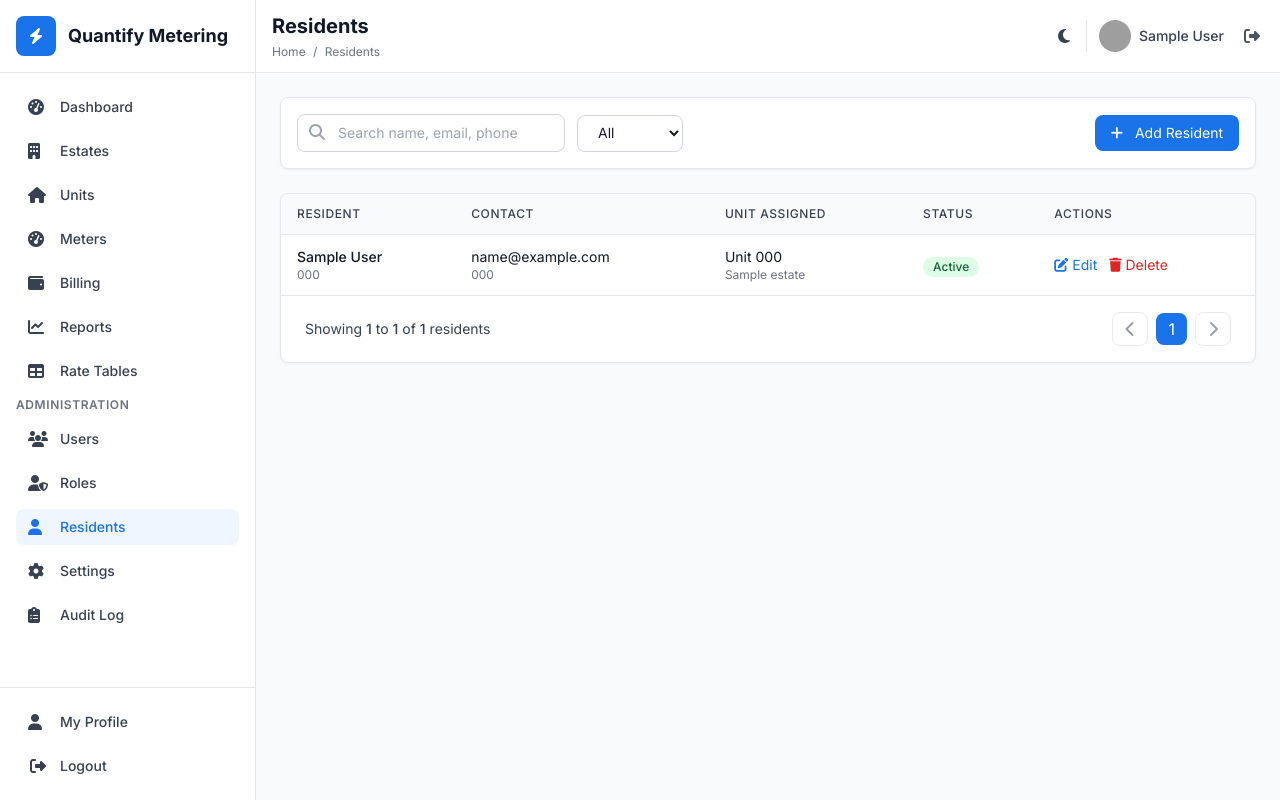
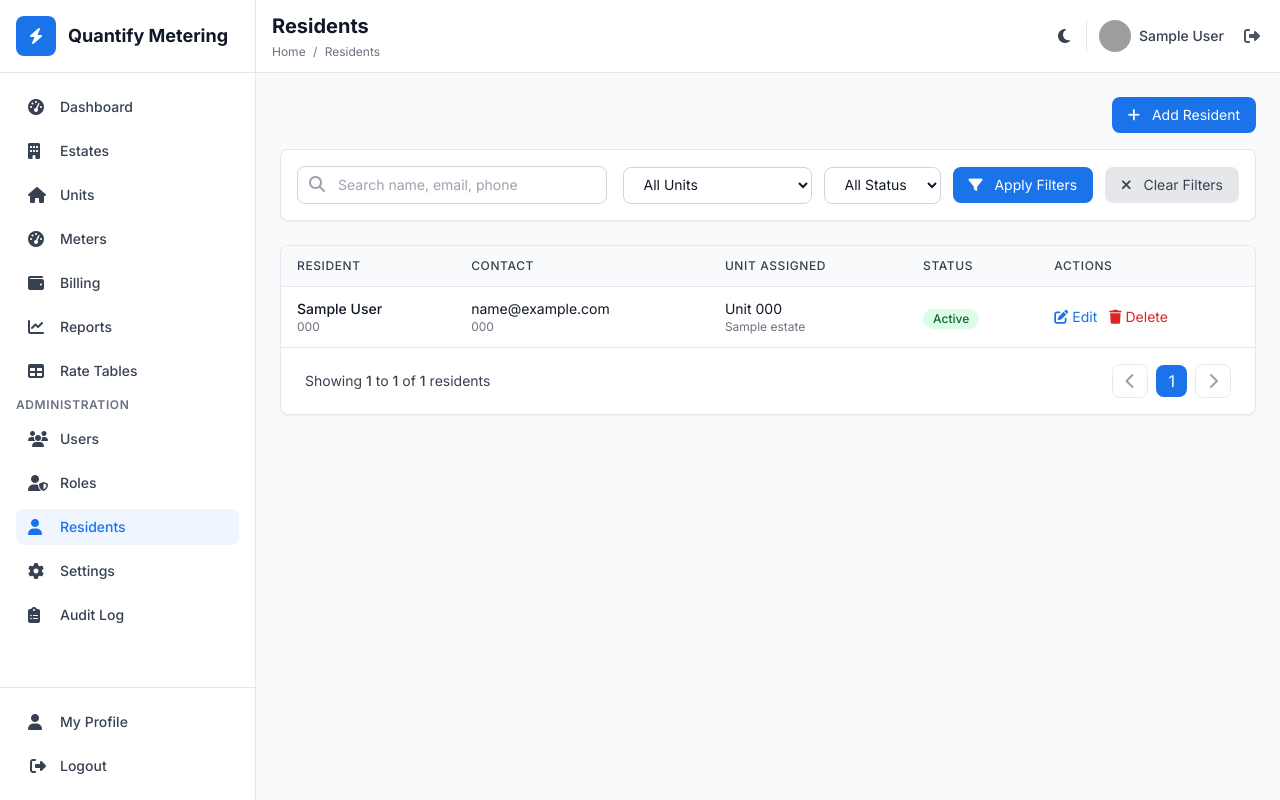
Before and after one commit to double-eye-za/QuantifyMeteringSystem, a Flask app: page /api/v1/residents in a window 1280 px wide. Run offline with Flask 3, Linux system fonts and the light colour scheme; a user stored in the database is signed in; tables that the repository leaves empty hold one stand-in row (values such as "Sample post"); some libraries are stand-ins or nearby versions; grey boxes are pictures that could not be loaded.

Commit message:
feat: enhance residents page by adding a search input, unit and status filters, and action buttons for applying and clearing filters, improving user experience and data management

```diff
--- a/app/templates/residents/residents.html
+++ b/app/templates/residents/residents.html
@@ -7,19 +7,81 @@
 <span>Residents</span>
 {% endblock %}
 {% block content %}
+  <!-- Header Row - Add Resident Button -->
+  <div class="flex justify-end mb-4">
+    <button
+      type="button"
+      onclick="showCreateResident()"
+      class="px-4 py-2 bg-primary hover:bg-blue-700 text-white rounded-lg text-sm transition-colors"
+    >
+      <i class="fas fa-plus mr-2"></i> Add Resident
+    </button>
+  </div>
+
   <!-- Filters Bar -->
   <div class="bg-white dark:bg-gray-800 rounded-lg shadow-sm border border-gray-200 dark:border-gray-700 p-4 mb-6">
-    <form method="get" action="{{ url_for('api_v1.residents_page') }}" class="flex flex-wrap items-center gap-3">
-      <div class="relative">
-        <input name="q" value="{{ current_filters.q or '' }}" type="text" placeholder="Search name, email, phone" class="pl-10 pr-4 py-2 border border-gray-300 dark:border-gray-600 rounded-lg bg-white dark:bg-gray-700 text-gray-900 dark:text-white text-sm focus:ring-2 focus:ring-primary focus:border-primary" />
-        <i class="fas fa-search absolute left-3 top-2.5 text-gray-400 dark:text-gray-500"></i>
+    <form id="filters" method="get" action="{{ url_for('api_v1.residents_page') }}">
+      <div class="flex flex-col lg:flex-row lg:items-center lg:justify-between gap-4">
+        <!-- Left side - Search -->
+        <div class="flex-1 max-w-md">
+          <div class="relative">
+            <input
+              name="q"
+              id="searchInput"
+              value="{{ current_filters.q or '' }}"
+              type="text"
+              placeholder="Search name, email, phone"
+              class="w-full pl-10 pr-4 py-2 border border-gray-300 dark:border-gray-600 rounded-lg bg-white dark:bg-gray-700 text-gray-900 dark:text-white text-sm focus:ring-2 focus:ring-primary focus:border-primary"
+            />
+            <i class="fas fa-search absolute left-3 top-2.5 text-gray-400 dark:text-gray-500"></i>
+          </div>
+        </div>
+
+        <!-- Right side - Filters and Buttons -->
+        <div class="flex items-center gap-3">
+          <!-- Unit Filter -->
+          <select
+            id="unitFilter"
+            name="unit_id"
+            class="px-4 py-2 border border-gray-300 dark:border-gray-600 rounded-lg bg-white dark:bg-gray-700 text-gray-900 dark:text-white text-sm focus:ring-2 focus:ring-primary focus:border-primary"
+          >
+            <option value="">All Units</option>
+            {% for unit in units %}
+            <option value="{{ unit.id }}" {% if current_filters.unit_id==unit.id %}selected{% endif %}>
+              {{ unit.unit_number }} - {{ unit.estate_name }}
+            </option>
+            {% endfor %}
+          </select>
+
+          <!-- Status Filter -->
+          <select
+            id="statusFilter"
+            name="is_active"
+            class="px-4 py-2 border border-gray-300 dark:border-gray-600 rounded-lg bg-white dark:bg-gray-700 text-gray-900 dark:text-white text-sm focus:ring-2 focus:ring-primary focus:border-primary"
+          >
+            <option value="">All Status</option>
+            <option value="true" {% if current_filters.is_active=='true' %}selected{% endif %}>Active</option>
+            <option value="false" {% if current_filters.is_active=='false' %}selected{% endif %}>Inactive</option>
+          </select>
+
+          <!-- Action Buttons -->
+          <button
+            type="button"
+            onclick="applyFilters()"
+            class="px-4 py-2 bg-primary hover:bg-blue-700 text-white rounded-lg text-sm transition-colors"
+          >
+            <i class="fas fa-filter mr-2"></i> Apply Filters
+          </button>
+
+          <button
+            type="button"
+            onclick="clearFilters()"
+            class="px-4 py-2 bg-gray-200 dark:bg-gray-700 hover:bg-gray-300 dark:hover:bg-gray-600 text-gray-700 dark:text-gray-300 rounded-lg text-sm transition-colors"
+          >
+            <i class="fas fa-times mr-2"></i> Clear Filters
+          </button>
+        </div>
       </div>
-      <select name="is_active" class="px-4 py-2 border border-gray-300 dark:border-gray-600 rounded-lg bg-white dark:bg-gray-700 text-gray-900 dark:text-white text-sm focus:ring-2 focus:ring-primary focus:border-primary" onchange="this.form.submit()">
-        <option value="">All</option>
-        <option value="true" {% if current_filters.is_active=='true' %}selected{% endif %}>Active</option>
-        <option value="false" {% if current_filters.is_active=='false' %}selected{% endif %}>Inactive</option>
-      </select>
-      <button type="button" onclick="showCreateResident()" class="ml-auto px-4 py-2 bg-primary hover:bg-blue-700 text-white rounded-lg text-sm transition-colors"><i class="fas fa-plus mr-2"></i> Add Resident</button>
     </form>
   </div>
 
@@ -77,11 +139,11 @@
         of <span class="font-medium">{{ pagination.total }}</span> residents
       </div>
       <div class="flex items-center gap-2">
-        <a href="{{ url_for('api_v1.residents_page', page=(pagination.prev_page or 1), q=current_filters.q, is_active=current_filters.is_active) }}" class="px-3 py-1 border border-gray-300 dark:border-gray-600 text-gray-700 dark:text-gray-300 rounded-lg hover:bg-gray-50 dark:hover:bg-gray-700 {{ 'pointer-events-none opacity-50' if not pagination.prev_page }}">
+        <a href="{{ url_for('api_v1.residents_page', page=(pagination.prev_page or 1), q=current_filters.q, is_active=current_filters.is_active, unit_id=current_filters.unit_id) }}" class="px-3 py-1 border border-gray-300 dark:border-gray-600 text-gray-700 dark:text-gray-300 rounded-lg hover:bg-gray-50 dark:hover:bg-gray-700 {{ 'pointer-events-none opacity-50' if not pagination.prev_page }}">
           <i class="fas fa-chevron-left"></i>
         </a>
         <span class="px-3 py-1 bg-primary text-white rounded-lg">{{ pagination.page }}</span>
-        <a href="{{ url_for('api_v1.residents_page', page=(pagination.next_page or pagination.page), q=current_filters.q, is_active=current_filters.is_active) }}" class="px-3 py-1 border border-gray-300 dark:border-gray-600 text-gray-700 dark:text-gray-300 rounded-lg hover:bg-gray-50 dark:hover:bg-gray-700 {{ 'pointer-events-none opacity-50' if not pagination.next_page }}">
+        <a href="{{ url_for('api_v1.residents_page', page=(pagination.next_page or pagination.page), q=current_filters.q, is_active=current_filters.is_active, unit_id=current_filters.unit_id) }}" class="px-3 py-1 border border-gray-300 dark:border-gray-600 text-gray-700 dark:text-gray-300 rounded-lg hover:bg-gray-50 dark:hover:bg-gray-700 {{ 'pointer-events-none opacity-50' if not pagination.next_page }}">
           <i class="fas fa-chevron-right"></i>
         </a>
       </div>
@@ -253,5 +315,28 @@ async function performResidentDelete(){
   window.location.reload();
   showFlashMessage("Resident deleted successfully", "success", true);
 }
+
+
+function applyFilters() {
+  const form = document.getElementById('filters');
+  form.submit();
+}
+
+function clearFilters() {
+  window.location.href = '/api/v1/residents';
+}
+
+
+document.addEventListener('DOMContentLoaded', function() {
+  const searchInput = document.getElementById('searchInput');
+  if (searchInput) {
+    searchInput.addEventListener('keypress', function(e) {
+      if (e.key === 'Enter') {
+        e.preventDefault();
+        applyFilters();
+      }
+    });
+  }
+});
 </script>
 {% endblock %}
```
